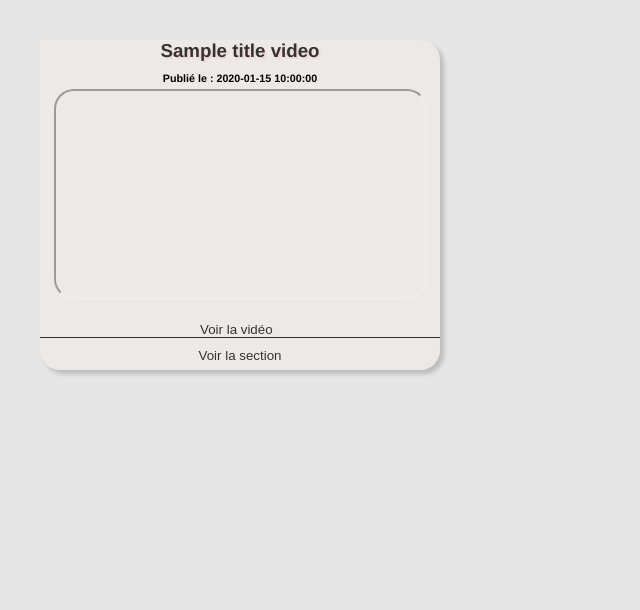
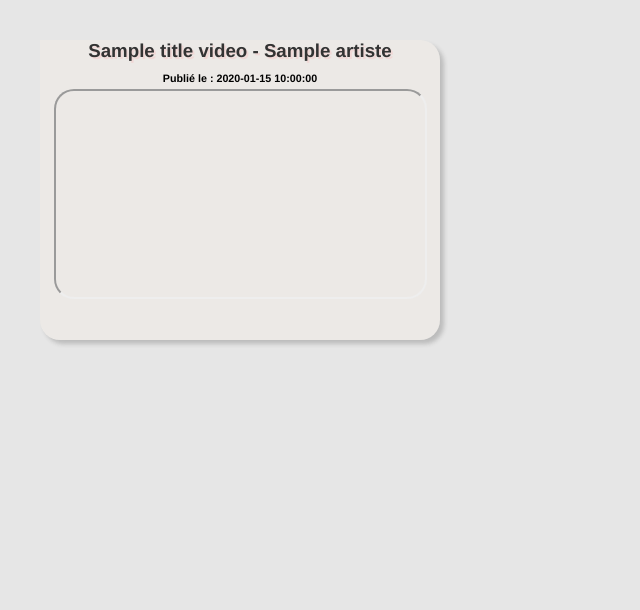
Before and after one commit to guillaume60240/les-tutos-de-misterG, a PHP site: template Views/functionView/remplirSectionAccueilView.php in a window 1280 px wide. Shown: the top 610 px of the page, without its empty margins (0-640 px from the left). Run offline with PHP 8.4, Linux system fonts and the light colour scheme; the template is opened without the code that fills it: most values are stand-ins (such as "Sample title", 1, 10 or a date in 2020).

Commit message:
suppression du bouton vois section et lire video, ajout du nom de l'artiste

```diff
--- a/Models/affichageModel.php
+++ b/Models/affichageModel.php
@@ -7,6 +7,7 @@ function remplirSectionVide(){
 function remplirSection($video, $nomSection){
 
         $titleVideo = $video['titre'];
+        $artiste = $video['artiste'];
         $date = $video['created_at'];
         $link = $video['link'];
         $videoId = $video['id'];
--- a/Views/acueilView.php
+++ b/Views/acueilView.php
@@ -22,7 +22,7 @@ ob_start();
             if($video = $requete->fetch()){
 
                 do{
-                    ?><div><h2 class="sectionTitle"><?=$video['section']?></h2><?php
+                    ?><div><a href="/?page=<?=$video['section']?>" class="linkVoirSection"><h2 class="sectionTitle">Les <?=$video['section']?></h2></a><?php
                     remplirSection($video, 'Accueil');
                     ?></div><?php
                 } while ($video = $requete->fetch());
--- a/Views/functionView/remplirSectionAccueilView.php
+++ b/Views/functionView/remplirSectionAccueilView.php
@@ -1,12 +1,12 @@
 
 
 <div class="vid">
-    <h3><?=$titleVideo ?></h3>
+    <h3><?=$titleVideo ?> - <?=$artiste?></h3>
     <h6>Publié le : <?= $date?> </h6>
     <iframe <?= $link ?> ></iframe>
     <p class="btn-container-accueil" >
 
-        <button class="btnVoirVideo"><a href="/?page=lectureVideo&videoId=<?=$videoId?>&videoTitle=<?=$titleVideo?>" class="linkVoirVideo">Voir la vidéo</a> </button>
-        <button class="btnVoirSection"><a href="/?page=<?=$video['section']?>" class="linkVoirSection">Voir la section</a> </button>
+        <button class="btnVoirVideo"><a href="/?page=lectureVideo&videoId=<?=$videoId?>&videoTitle=<?=$titleVideo?>" class="linkVoirVideo"></a> </button>
+
     </p>
 </div>
--- a/Views/functionView/remplirSectionGeneralView.php
+++ b/Views/functionView/remplirSectionGeneralView.php
@@ -1,13 +1,13 @@
 
 
 <div class="vid">
-    <h3><?=$titleVideo ?></h3>
+    <h3><?=$titleVideo ?> - <?=$artiste?></h3>
     <h6>Publié le : <?= $date?> </h6>
     <iframe <?= $link ?> ></iframe>
     <p class="btn-container-accueil">
 
         <button class="btnVoirVideo">
-            <a href="/?page=lectureVideo&videoId=<?=$videoId?>&videoTitle=<?=$titleVideo?>" class="linkVoirVideo" style="margin-bottom: 20px">Voir la vidéo</a>
+            <a href="/?page=lectureVideo&videoId=<?=$videoId?>&videoTitle=<?=$titleVideo?>" class="linkVoirVideo"></a>
             </button>
 
     </p>
--- a/Views/functionView/remplirSectionLectureView.php
+++ b/Views/functionView/remplirSectionLectureView.php
@@ -10,7 +10,7 @@
 
             <div class="titleVideo">
 
-                <h3><?=$titleVideo ?></h3>
+                <h3><?=$titleVideo ?> - <?=$artiste?></h3>
                 <h6>Publié le : <?= $date?> </h6>
                 <div class="btn-container">
                     <button class="btn2 comments" id="comments">Commenter</button>
--- a/style/defaultStyle.css
+++ b/style/defaultStyle.css
@@ -27,7 +27,7 @@ body{
 }
 .btn-container-accueil{
     width: 100%;
-    height: 50px;
+    height: 0;
     display: flex;
     flex-direction: column;
     justify-content: space-between;
@@ -45,9 +45,9 @@ body{
 
     text-decoration: none;
     color: #333;
-    padding-top: 200px;
-    padding-left: 160px;
-    padding-right:160px;
+    padding-top: 210px;
+    padding-left: 50%;
+    padding-right:50%;
     position: absolute;
     bottom: 0;
     left: 0;
@@ -84,7 +84,7 @@ body{
 .vid{
     width: 400px;
     min-width: 380px;
-    height: 330px;
+    height: 300px;
     margin: 40px;
     box-shadow: 4px 4px 4px rgba(51, 51, 51, 0.233);
     background: rgba(250, 240, 230, 0.267);
@@ -301,7 +301,7 @@ h6{
     box-shadow: 1px 1px 6px 2px rgba(46, 80, 231, 0.274);
 }
 iframe{
-    margin-bottom: 10px;
+    /* margin-bottom: 10px; */
     width: 373px;
     height: 210px;
     border-radius: 20px;
```
